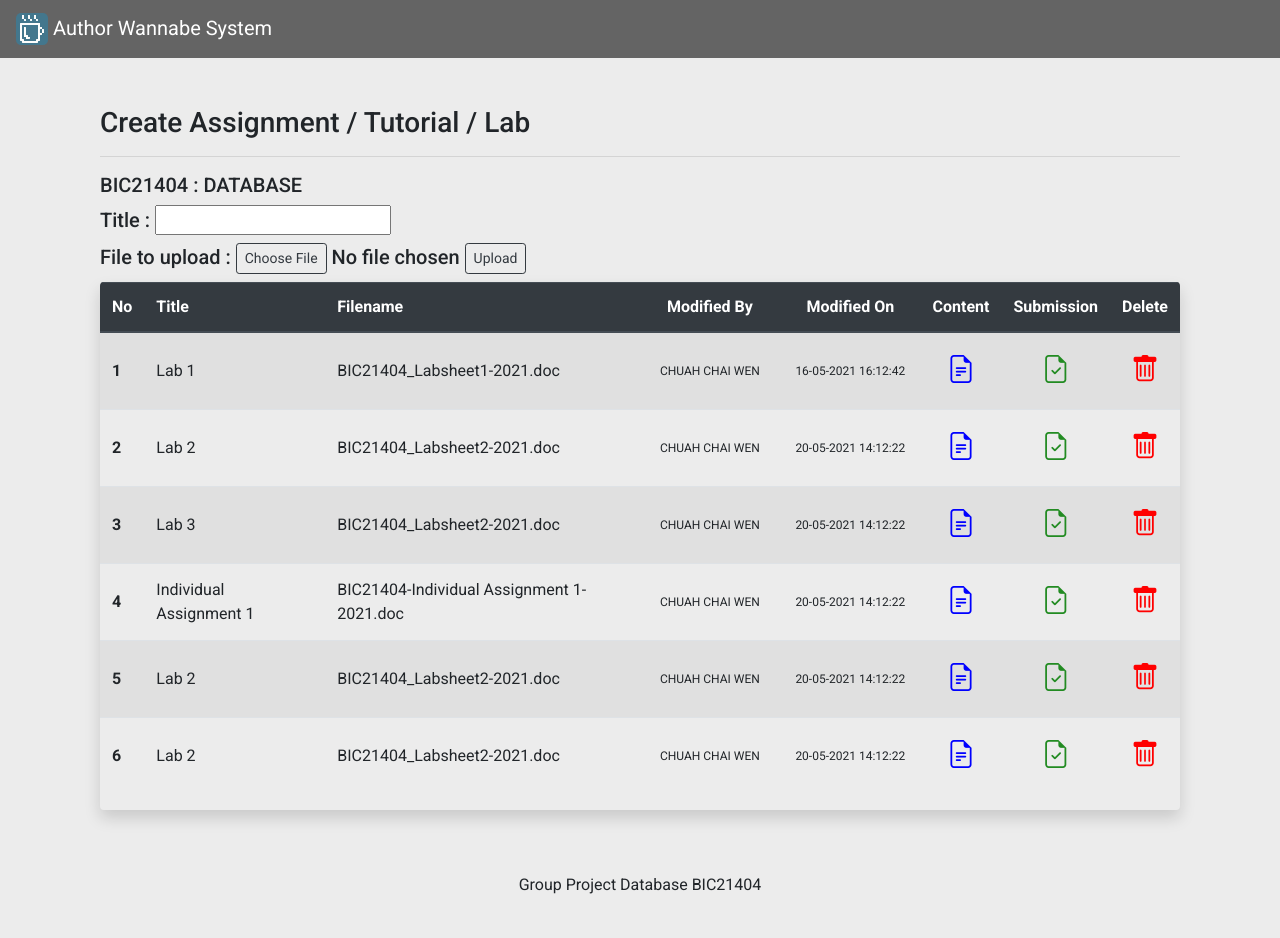
After one commit to sydkif/db-project, a PHP site: page /lecturer/create/assignment.php in a window 1280 px wide. The commit adds this page. Run offline with PHP 8.4, Linux system fonts and the light colour scheme.

Commit message:
Create assignment.php
- using dummy data with array only
- update lecturer dashboard button

```diff
--- /dev/null
+++ b/lecturer/create/assignment.php
@@ -0,0 +1,99 @@
+<?php include('../../templates/header.php'); ?>
+
+<div class="container mt-5 align-items-center">
+    <div class="col">
+        <h3>Create Assignment / Tutorial / Lab</h3>
+        <hr>
+        <h5>BIC21404 : DATABASE</h5>
+        <h5>Title : <input type="text" name="file" id="file"></h5>
+        <h5>File to upload : <button class="btn btn-sm btn-outline-dark">Choose File</button> No file chosen
+            <button class="btn btn-sm btn-outline-dark">Upload</button>
+        </h5>
+
+        <div class="table-responsive shadow rounded">
+            <table id="dashboard-student" class="table table-striped">
+                <thead class="thead-dark">
+                    <tr>
+                        <th style="text-align: center;">No</th>
+                        <th style="text-align: left;">Title</th>
+                        <th style="text-align: left;">Filename</th>
+                        <th style="text-align: center; width: 13%">Modified By</th>
+                        <th style="text-align: center; width: 13%">Modified On</th>
+                        <th style="text-align: center;">Content</th>
+                        <th style="text-align: center;">Submission</th>
+                        <th style="text-align: center;">Delete</th>
+                    </tr>
+                </thead>
+                <tbody>
+
+                    <?php
+
+                    $all_list = [
+                        [
+                            'title' => 'Lab 1',
+                            'filename' => 'BIC21404_Labsheet1-2021.doc',
+                            'modiBy' => 'CHUAH CHAI WEN',
+                            'modiOn' => '16-05-2021 16:12:42'
+                        ], [
+                            'title' => 'Lab 2',
+                            'filename' => 'BIC21404_Labsheet2-2021.doc',
+                            'modiBy' => 'CHUAH CHAI WEN',
+                            'modiOn' => '20-05-2021 14:12:22'
+                        ], [
+                            'title' => 'Lab 3',
+                            'filename' => 'BIC21404_Labsheet2-2021.doc',
+                            'modiBy' => 'CHUAH CHAI WEN',
+                            'modiOn' => '20-05-2021 14:12:22'
+                        ], [
+                            'title' => 'Individual Assignment 1',
+                            'filename' => 'BIC21404-Individual Assignment 1-2021.doc',
+                            'modiBy' => 'CHUAH CHAI WEN',
+                            'modiOn' => '20-05-2021 14:12:22'
+                        ], [
+                            'title' => 'Lab 2',
+                            'filename' => 'BIC21404_Labsheet2-2021.doc',
+                            'modiBy' => 'CHUAH CHAI WEN',
+                            'modiOn' => '20-05-2021 14:12:22'
+                        ], [
+                            'title' => 'Lab 2',
+                            'filename' => 'BIC21404_Labsheet2-2021.doc',
+                            'modiBy' => 'CHUAH CHAI WEN',
+                            'modiOn' => '20-05-2021 14:12:22'
+                        ]
+                    ];
+
+
+                    foreach ($all_list as $num => $list) :
+                    ?>
+
+                        <tr>
+                            <th><?= $num + 1 ?></th>
+                            <td><?= $list['title'] ?></td>
+                            <td><?= $list['filename'] ?></td>
+                            <td style="text-align: center; font-size:12px;"><?= $list['modiBy'] ?></td>
+                            <td style="text-align: center; font-size:12px;"><?= $list['modiOn'] ?></td>
+                            <td style="text-align: center;">
+                                <button class="btn btn-sm" title="View Content">
+                                    <i class="bi bi-file-earmark-text" style="font-size: 28px; color:blue;"></i>
+                                </button>
+                            </td>
+                            <td style="text-align: center;" title="View Submission">
+                                <button class="btn btn-sm">
+                                    <i class="bi bi-file-earmark-check" style="font-size: 28px; color:forestgreen;"></i>
+                                </button>
+                            </td>
+                            <td style="text-align: center;" title="Delete">
+                                <button class="btn btn-sm">
+                                    <i class="bi bi-trash" style="font-size: 28px; color:red;"></i>
+                                </button>
+                            </td>
+                        </tr>
+                    <?php endforeach; ?>
+
+                </tbody>
+            </table>
+        </div>
+
+    </div>
+
+    <?php include('../../templates/footer.php'); ?>
```
Also changed, not shown: lecturer/dashboard.php (+12 -5 lines).
